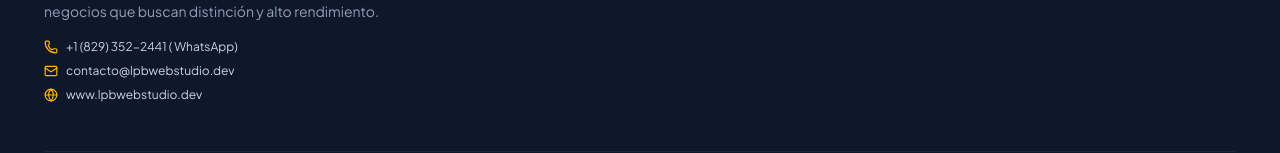
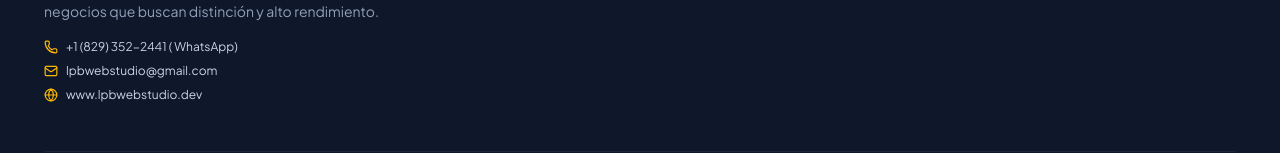
Before and after one commit to LPBK/LPB-WEB-STUDIO, a React (Vite) app: page / in a window 1280 px wide. Shown: the part 7738-7891 px from the top of the page. Built offline with nearby package versions, Linux system fonts and the light colour scheme; no server answers.

Commit message:
fixed email

```diff
--- a/src/components/Footer.tsx
+++ b/src/components/Footer.tsx
@@ -70,7 +70,7 @@ export const Footer = ({ onOpenAdmin }: FooterProps) => {
                 className="flex items-center gap-2 hover:text-amber-400 transition-colors"
               >
                 <Mail size={14} className="text-amber-400" />
-                <span>contacto@lpbwebstudio.dev</span>
+                <span>lpbwebstudio@gmail.com</span>
               </a>
               <a
                 href="https://www.lpbwebstudio.dev/"
```
